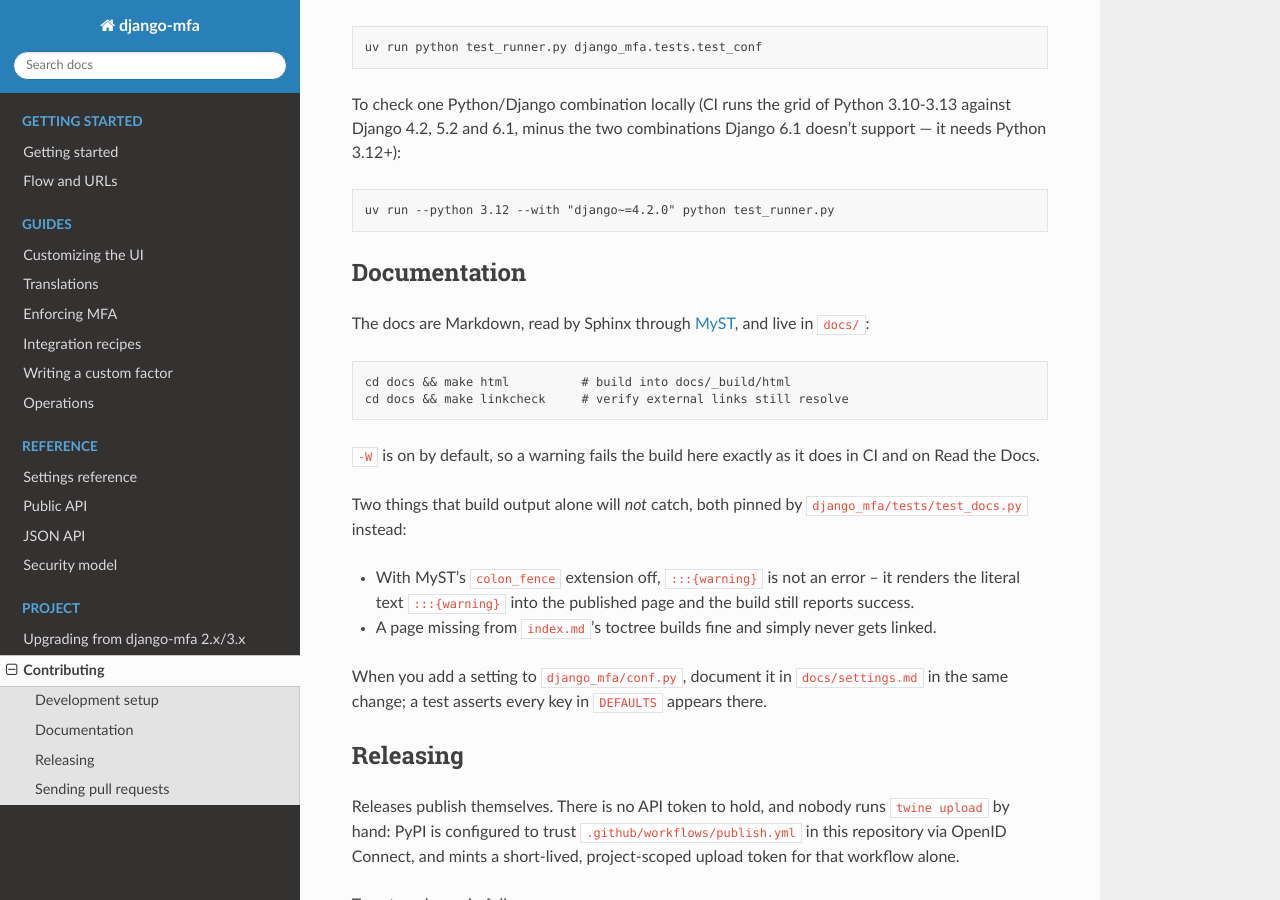
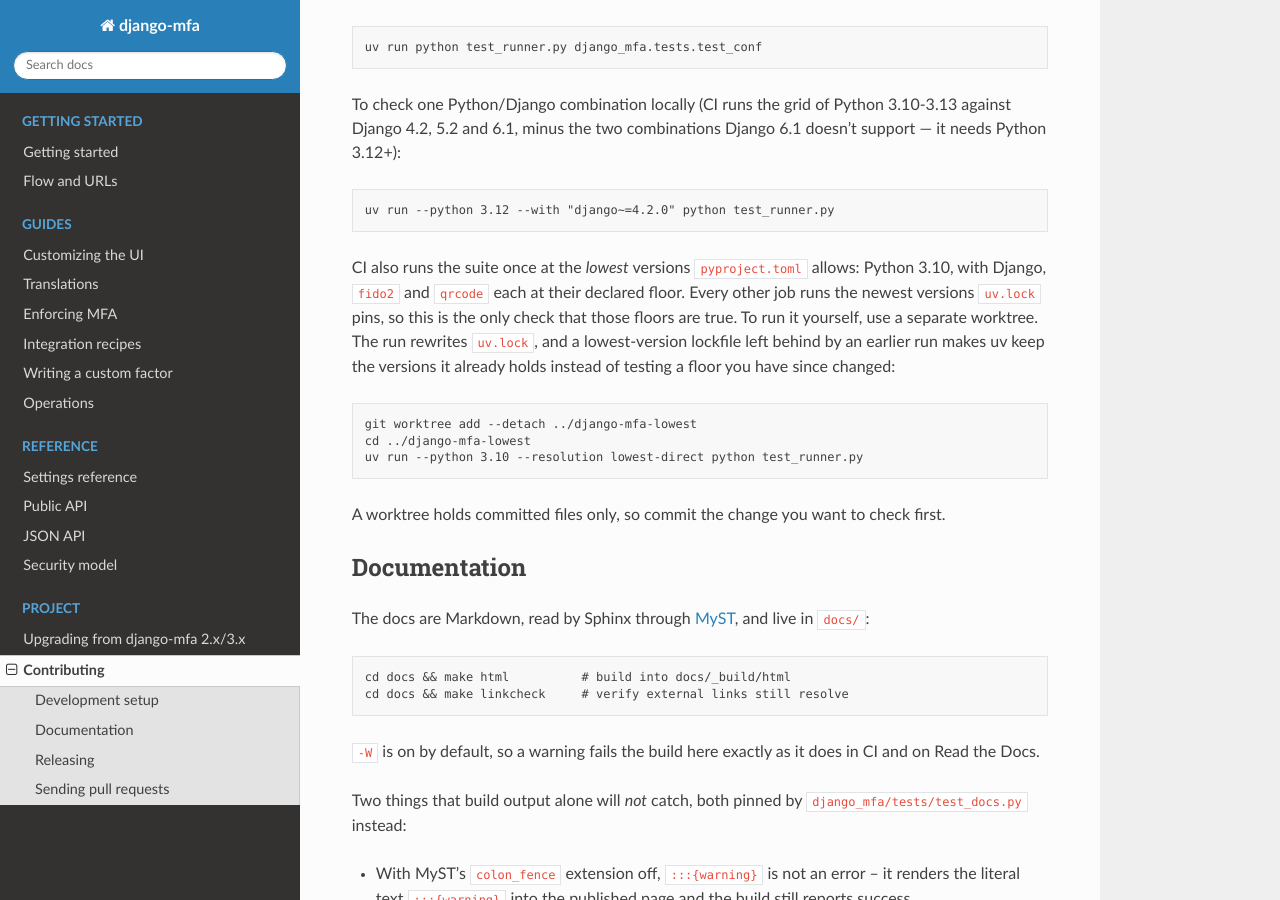
Before and after one commit to MicroPyramid/django-mfa, a Sphinx documentation site: the page built from docs/contributing.md, in a window 1280 px wide and 900 px high, scrolled down 509 px. Built offline with Sphinx 7.4.7 and the Read the Docs theme 3.1.0, drawn with Linux system fonts in a browser that asks for light colours.

Commit message:
chore: Update changelog and CI configuration for dependency floors
- Corrected the `fido2` dependency floor in the changelog to `fido2>=2.0.0,<3` to prevent installation issues with incompatible versions.
- Added a new CI job to test the lowest declared versions of dependencies, ensuring compatibility with the minimum requirements specified in `pyproject.toml`.
- Updated documentation in `contributing.md` to reflect the new CI testing process for lowest version checks.

```diff
--- a/docs/contributing.md
+++ b/docs/contributing.md
@@ -17,6 +17,14 @@ To run a single test, pass a label -- `test_runner.py` falls back to the whole s
 To check one Python/Django combination locally (CI runs the grid of Python 3.10-3.13 against Django 4.2, 5.2 and 6.1, minus the two combinations Django 6.1 doesn't support — it needs Python 3.12+):
 
     uv run --python 3.12 --with "django~=4.2.0" python test_runner.py
+
+CI also runs the suite once at the *lowest* versions `pyproject.toml` allows: Python 3.10, with Django, `fido2` and `qrcode` each at their declared floor. Every other job runs the newest versions `uv.lock` pins, so this is the only check that those floors are true. To run it yourself, use a separate worktree. The run rewrites `uv.lock`, and a lowest-version lockfile left behind by an earlier run makes uv keep the versions it already holds instead of testing a floor you have since changed:
+
+    git worktree add --detach ../django-mfa-lowest
+    cd ../django-mfa-lowest
+    uv run --python 3.10 --resolution lowest-direct python test_runner.py
+
+A worktree holds committed files only, so commit the change you want to check first.
 
 ## Documentation
 
```
Also changed, not shown: CHANGELOG.md (+8 -0 lines), 2 other files.
